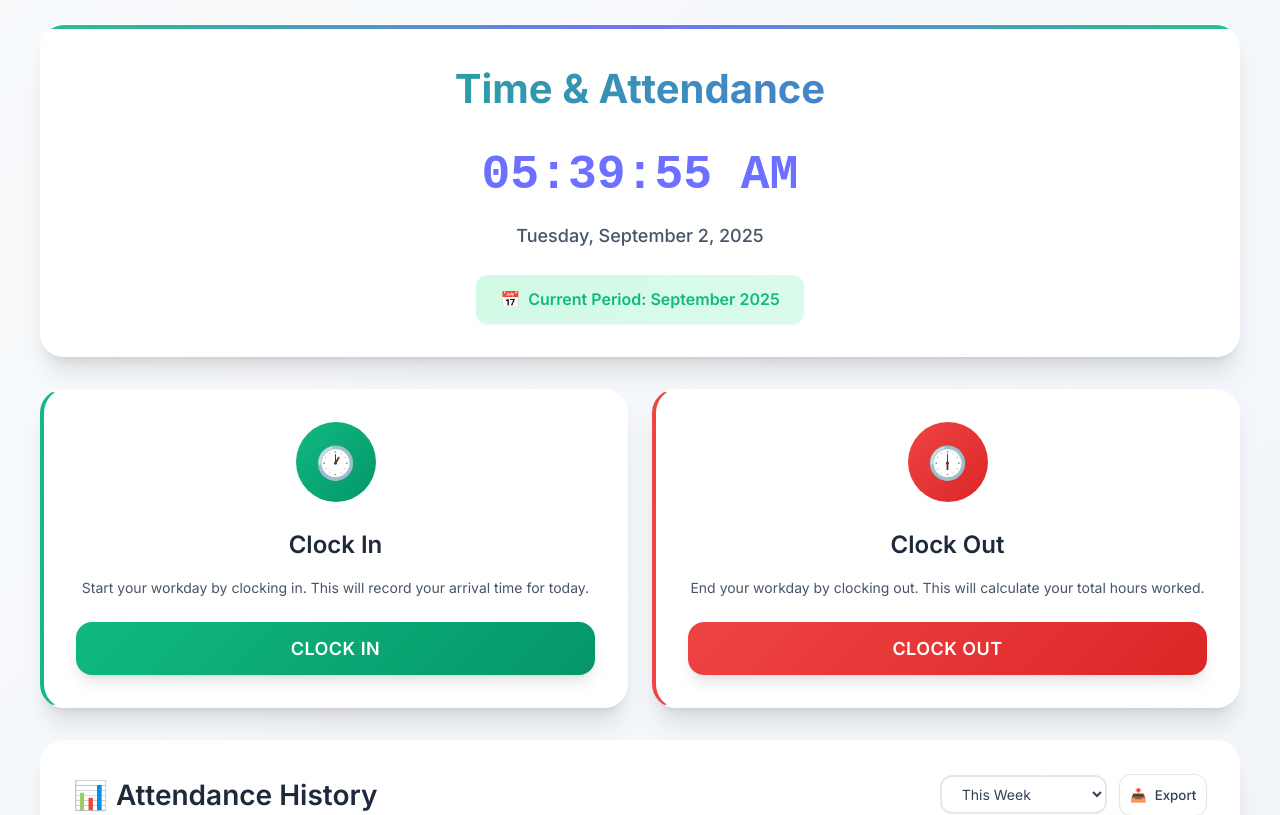
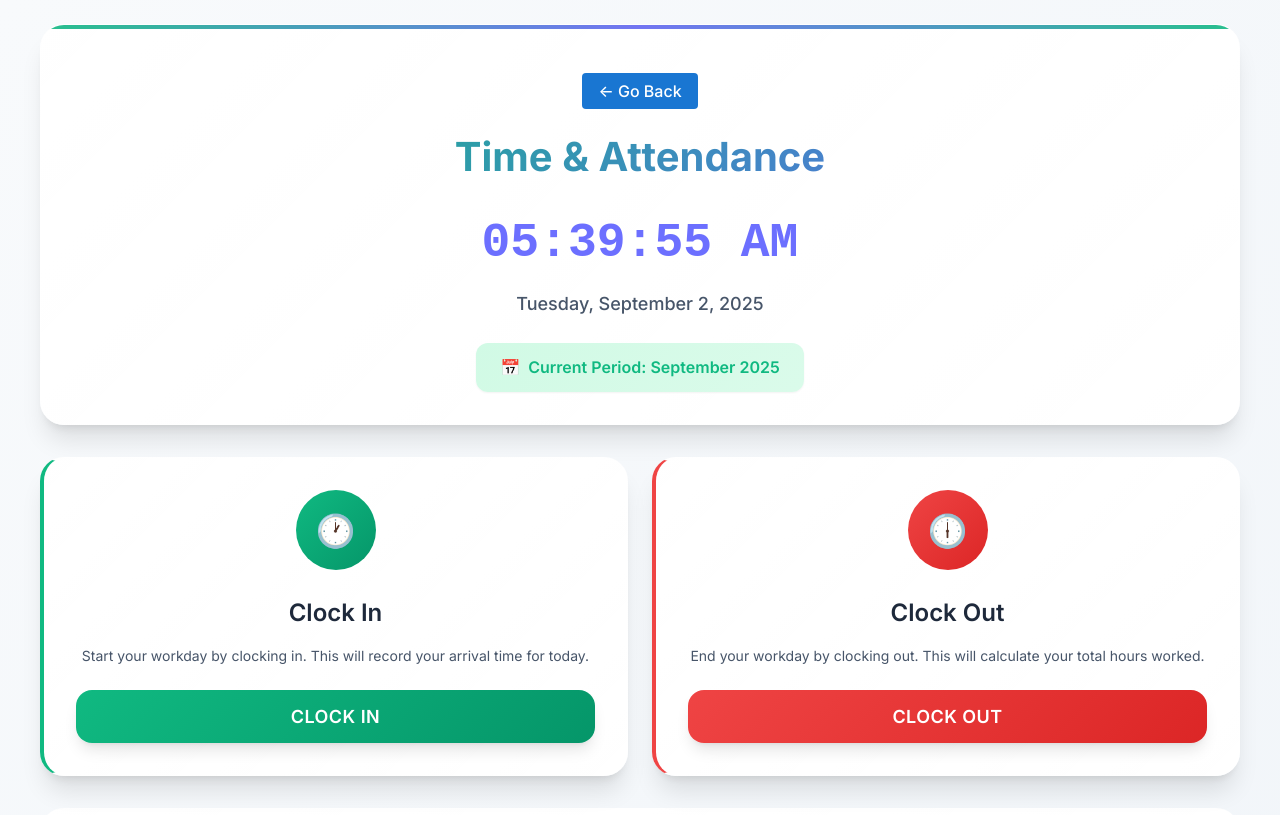
Before and after one commit to yukesshwaran21/Employee_Management_System, a React (Create React App) app in the folder client/: page /attendance in a window 1280 px wide. Shown: the top 815 px of the page. Built offline with nearby package versions, Linux system fonts and the light colour scheme; no server answers.

Commit message:
Updated AttendancePage.js

```diff
--- a/client/src/pages/AttendancePage.js
+++ b/client/src/pages/AttendancePage.js
@@ -1,6 +1,7 @@
 import React, { useEffect, useState } from 'react';
 import API from '../utils/api';
 import '../styles/AttendancePage.css';
+import GoBackButton from '../components/GoBackButton';
 
 function AttendancePage() {
   const [attendance, setAttendance] = useState([]);
@@ -102,6 +103,7 @@ function AttendancePage() {
       <div className="attendance-container fade-in">
         {/* Attendance Header */}
         <div className="attendance-header">
+          <GoBackButton />
           <h1 className="attendance-title">Time & Attendance</h1>
           <div className="current-time">{formatTime(currentTime)}</div>
           <div className="current-date">{formatDate(currentTime)}</div>
```
